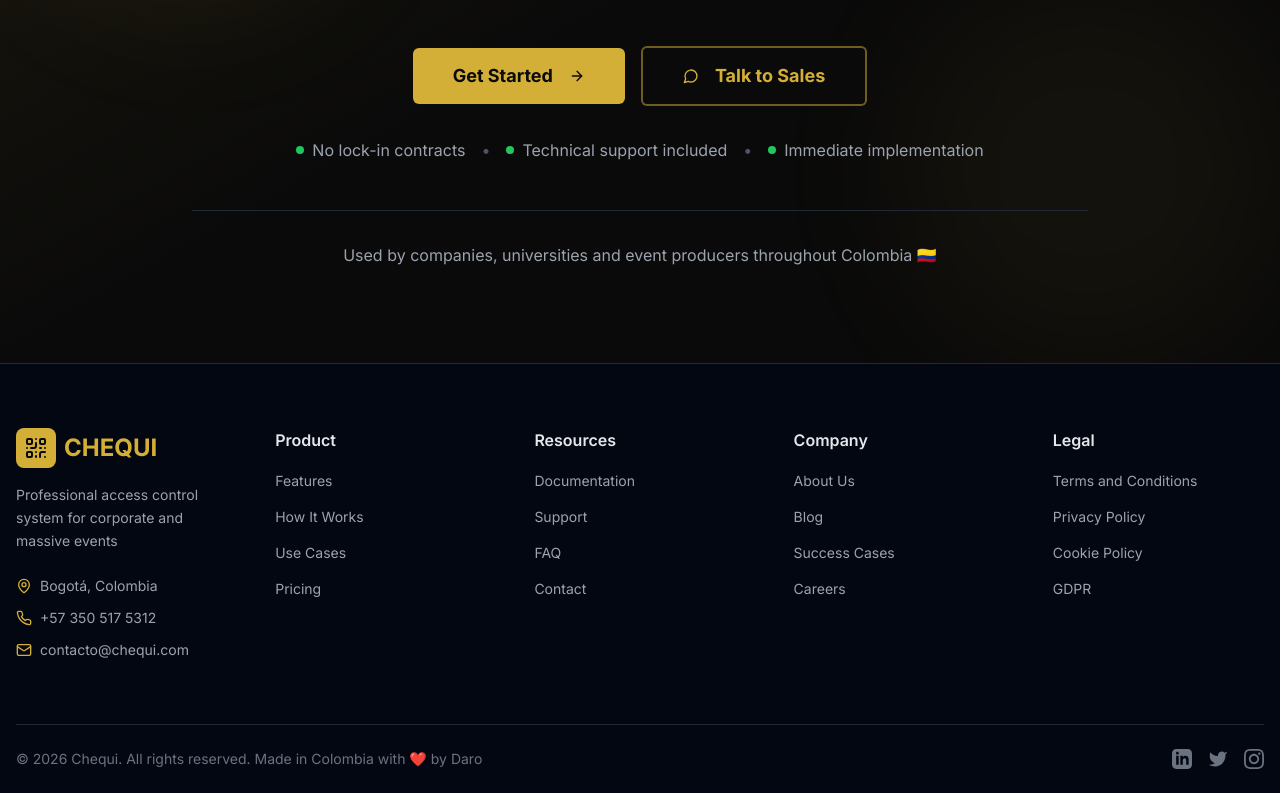
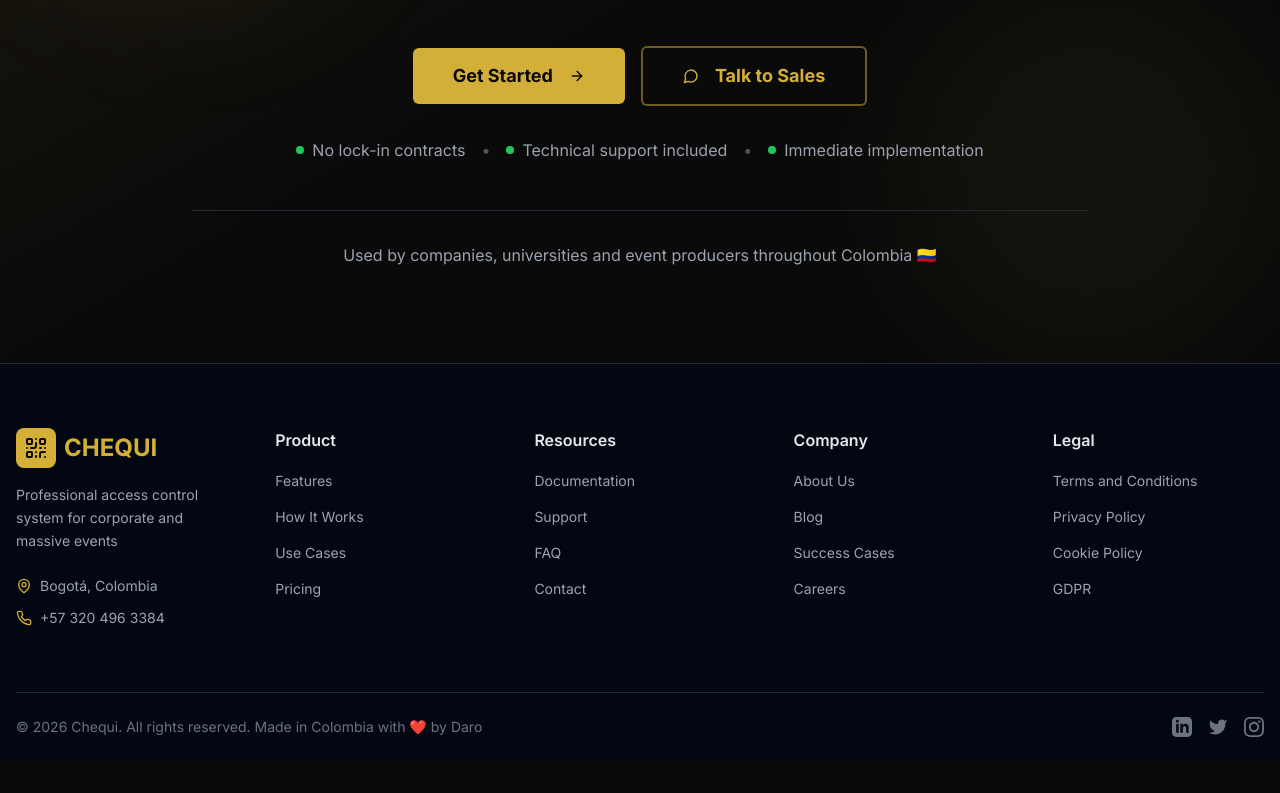
Before and after one commit to Darobeats/Chequi, a React (Vite) app: page / in a window 1280 px wide. Shown: the part 7874-8667 px from the top of the page. After the commit the page ends 8635 px from the top, so only its background shows below. Built offline with nearby package versions, Linux system fonts and the light colour scheme.

Commit message:
Changes
Co-authored-by: Darobeats <204262690+Darobeats@users.noreply.github.com>

```diff
--- a/src/components/landing/FinalCTA.tsx
+++ b/src/components/landing/FinalCTA.tsx
@@ -4,6 +4,7 @@ import { useTranslation } from "react-i18next";
 import { useSupabaseAuth } from "@/context/SupabaseAuthContext";
 import { Button } from "@/components/ui/button";
 import { ArrowRight, MessageCircle } from "lucide-react";
+import { getWhatsAppUrl } from "@/lib/contact";
 
 const FinalCTA = () => {
   const navigate = useNavigate();
@@ -69,10 +70,7 @@ const FinalCTA = () => {
 
             <Button
               onClick={() =>
-                window.open(
-                  "https://wa.me/573505175312?text=Hola,%20estoy%20interesado%20en%20conocer%20más%20sobre%20Chequi%20para%20mis%20eventos.%20¿Podrían%20brindarme%20información?",
-                  "_blank",
-                )
+                window.open(getWhatsAppUrl(), "_blank")
               }
               variant="outline"
               className="border-2 border-dorado/50 text-dorado hover:bg-dorado/10 font-bold text-lg px-10 py-7 touch-manipulation group"
--- a/src/components/landing/LandingFooter.tsx
+++ b/src/components/landing/LandingFooter.tsx
@@ -1,7 +1,8 @@
 import React from "react";
 import { useTranslation } from "react-i18next";
 import { Separator } from "@/components/ui/separator";
-import { QrCode, Mail, MapPin, Phone } from "lucide-react";
+import { QrCode, MapPin, Phone } from "lucide-react";
+import { getWhatsAppUrl, WHATSAPP_DISPLAY } from "@/lib/contact";
 
 const LandingFooter = () => {
   const { t } = useTranslation("landing");
@@ -69,18 +70,12 @@ const LandingFooter = () => {
                 <div className="flex items-center gap-2">
                   <Phone className="h-4 w-4 text-dorado flex-shrink-0" />
                   <a
-                    href="https://wa.me/573204963384?text=Hola,%20estoy%20interesado%20en%20conocer%20más%20sobre%20Chequi%20para%20mis%20eventos.%20¿Podrían%20brindarme%20información?"
+                    href={getWhatsAppUrl()}
                     target="_blank"
                     rel="noopener noreferrer"
                     className="hover:text-dorado transition-colors"
                   >
-                    +57 350 517 5312
-                  </a>
-                </div>
-                <div className="flex items-center gap-2">
-                  <Mail className="h-4 w-4 text-dorado flex-shrink-0" />
-                  <a href="mailto:contacto@chequi.com" className="hover:text-dorado transition-colors">
-                    contacto@chequi.com
+                    {WHATSAPP_DISPLAY}
                   </a>
                 </div>
               </div>
```
